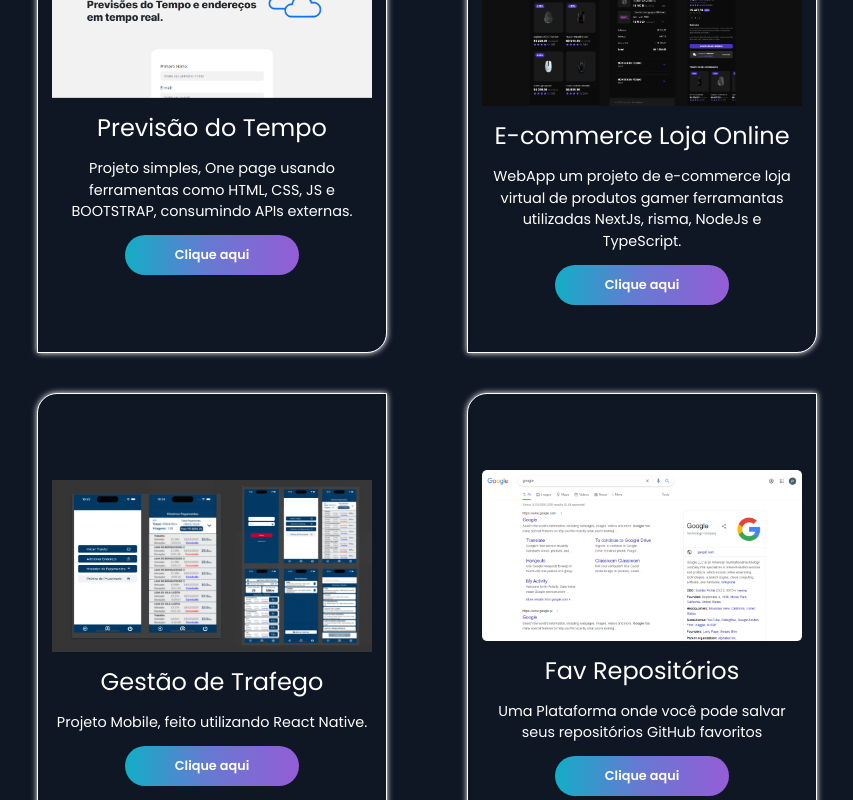
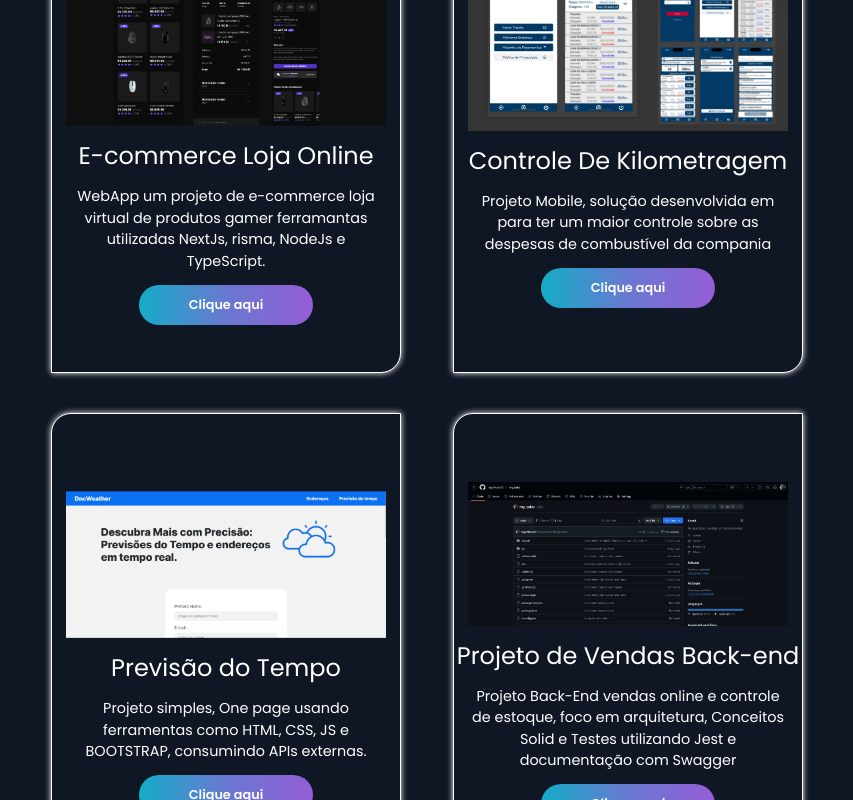
Before and after one commit to IagoNeres55/portifolio_onepage-vite, a React (Vite) app: page / in a window 1280 px wide. Shown: the part 920-1720 px from the top of the page, without its empty margins (213-1066 px from the left). Built offline with nearby package versions, Linux system fonts and the light colour scheme.

Commit message:
feat: add new project

```diff
--- /dev/null
+++ b/src/assets/objects/listProjects.ts
@@ -0,0 +1,38 @@
+export const listProjects = [
+  {
+    titulo: "E-commerce Loja Online",
+    texto:
+      "WebApp um projeto de e-commerce loja virtual de produtos gamer ferramantas utilizadas NextJs, risma, NodeJs e TypeScript.",
+    link: "",
+    img: "src/assets/images/projeto_fsw.png",
+  },
+  {
+    titulo: "Controle De Kilometragem",
+    texto:
+      "Projeto Mobile, solução desenvolvida em para ter um maior controle sobre as despesas de combustível da compania ",
+    link: "",
+    img: "src/assets/images/kmcontrole.png",
+  },
+  {
+    titulo: "Previsão do Tempo",
+    texto:
+      "Projeto simples, One page usando ferramentas como HTML, CSS, JS e BOOTSTRAP, consumindo APIs externas.",
+    link: "https://dsf-consultacep.netlify.app/",
+    img: "src/assets/images/previsaoTempo.png",
+  },
+  {
+    titulo: "Projeto de Vendas Back-end",
+    texto:
+      "Projeto Back-End vendas online e controle de estoque, foco em arquitetura, Conceitos Solid e Testes utilizando Jest e documentação com Swagger",
+    link: "https://github.com/IagoNeres55/my_sales",
+    img: "src/assets/images/mysales.png",
+  },
+  {
+    titulo: "Plataforma De Cursos",
+    texto:
+      "Nesse sitemas você pode subir videos, criar atividades, dar nota acompanhar andamento do aluno",
+    link: "",
+    img: "src/assets/images/cursos.png",
+  },
+
+];
--- /dev/null
+++ b/src/assets/objects/textApresents.ts
@@ -0,0 +1,6 @@
+export const phrases = [
+  "Seja Bem-vindo ao meu espaço digital!",
+  "É um prazer ter você aqui! me chamo Iago, sou de Guarulhos-SP",
+  "Conheça um pouco sobre a minha trajetória profissional e experiências...",
+  "Vamos nos conectar! Confira meu GitHub e LinkedIn...",
+];
--- a/src/pages/SectionProjects.jsx
+++ b/src/pages/SectionProjects.jsx
@@ -1,9 +1,6 @@
-import { Flex, Text, Box } from "@chakra-ui/react";
+import { Flex, Text } from "@chakra-ui/react";
 import Projects from "./components/projects";
-import imageGoogle from "../assets/images/imageGoogle.png";
-import projeto_fsw from "../assets/images/projeto_fsw.png";
-import kmcontrole from "../assets/images/kmcontrole.png";
-import previsaoTempo from "../assets/images/previsaoTempo.png";
+import { listProjects } from "../assets/objects/listProjects";
 
 export default function SectionProjects() {
   return (
@@ -26,45 +23,31 @@ export default function SectionProjects() {
         Projetos
       </Text>
 
-      <Box>
       <Flex
+        borderRadius={12}
+        p={5}
+        wrap="wrap"
+        justify="space-evenly"
+        w="70%"
+        alignItems="center"
+      >
+        {listProjects.map((project, index) => (
+          <Flex
+            key={index}
             flexDirection={{ base: "column", md: "row" }}
             justifyContent={"center"}
             gap={{ base: 10, md: 20 }}
             mb={10}
           >
             <Projects
-            img={previsaoTempo}
-            titulo={"Previsão do Tempo"}
-            texto="Projeto simples, One page usando ferramentas como HTML, CSS, JS e BOOTSTRAP, consumindo APIs externas."
-            link="https://dsf-consultacep.netlify.app/"
-          />
-          <Projects
-            img={projeto_fsw}
-            titulo={"E-commerce Loja Online"}
-            texto="WebApp um projeto de e-commerce loja virtual de produtos gamer ferramantas utilizadas NextJs, risma, NodeJs e TypeScript."
-            link=""
+              img={project.img}
+              titulo={project.titulo}
+              texto={project.texto}
+              link={project.link}
             />
           </Flex>
-        <Flex
-          flexDirection={{ base: "column", md: "row" }}
-          justifyContent={"center"}
-          gap={{ base: 10, md: 20 }}
-        >
-          <Projects
-            img={kmcontrole}
-            titulo={"Gestão de Trafego"}
-            texto="Projeto Mobile, feito utilizando React Native."
-            link=""
-          />
-          <Projects
-            img={imageGoogle}
-            titulo={"Fav Repositórios"}
-            texto="Uma Plataforma onde você pode salvar seus repositórios GitHub favoritos"
-            link="https://github.com/IagoNeres55/FavoriteRepositoriesGitHub"
-          />
+        ))}
       </Flex>
-      </Box>
     </Flex>
   );
 }
--- a/src/pages/SectionText.jsx
+++ b/src/pages/SectionText.jsx
@@ -1,14 +1,10 @@
 import { useState, useEffect } from "react";
 import { Flex, Text, Button } from "@chakra-ui/react";
 import "@fontsource/poppins";
+import { phrases } from "../assets/objects/textApresents";
 
 export default function SectionText() {
-  const phrases = [
-    "Seja Bem-vindo ao meu espaço digital!",
-    "É um prazer ter você aqui! me chamo Iago, sou de Guarulhos-SP",
-    "Conheça um pouco sobre a minha trajetória profissional e experiências...",
-    "Vamos nos conectar! Confira meu GitHub e LinkedIn...",
-  ];
+
   const [text, setText] = useState("");
   const [index, setIndex] = useState(0);
   const [phraseIndex, setPhraseIndex] = useState(0);
@@ -29,6 +25,7 @@ export default function SectionText() {
       }, 2000);
     }
   }, [text, index, phraseIndex]);
+
   return (
     <Flex justify="center" flexDirection="column" ml="10%" mt="8%">
       <Text
```
Also changed, not shown: src/assets/images/cursos.png (added), src/assets/images/mysales.png (added). Lines whose indentation alone changed are shown as unchanged.
